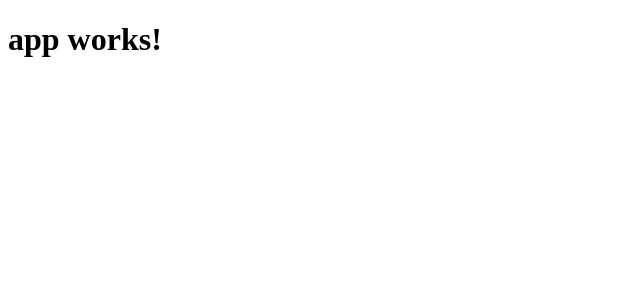
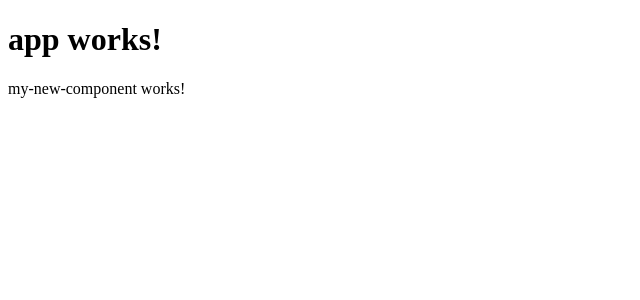
Before and after one commit to Bedo81/a2cli, an Angular app: page / in a window 1280 px wide. Shown: the top 300 px of the page, without its empty margins (0-640 px from the left). Built offline with nearby package versions, Linux system fonts and the light colour scheme.

Commit message:
test added new component

```diff
--- a/src/app/app.component.html
+++ b/src/app/app.component.html
@@ -1,3 +1,8 @@
 <h1>
   {{title}}
 </h1>
+<div>
+  <app-my-new-component>
+
+  </app-my-new-component>
+</div>
--- a/src/app/app.module.ts
+++ b/src/app/app.module.ts
@@ -4,10 +4,12 @@ import { FormsModule } from '@angular/forms';
 import { HttpModule } from '@angular/http';
 
 import { AppComponent } from './app.component';
+import { MyNewComponentComponent } from './my-new-component/my-new-component.component';
 
 @NgModule({
   declarations: [
-    AppComponent
+    AppComponent,
+    MyNewComponentComponent
   ],
   imports: [
     BrowserModule,
--- /dev/null
+++ b/src/app/my-new-component/my-new-component.component.html
@@ -0,0 +1,3 @@
+<p>
+  my-new-component works!
+</p>
--- /dev/null
+++ b/src/app/my-new-component/my-new-component.component.ts
@@ -0,0 +1,15 @@
+import { Component, OnInit } from '@angular/core';
+
+@Component({
+  selector: 'app-my-new-component',
+  templateUrl: './my-new-component.component.html',
+  styleUrls: ['./my-new-component.component.css']
+})
+export class MyNewComponentComponent implements OnInit {
+
+  constructor() { }
+
+  ngOnInit() {
+  }
+
+}
```
Also changed, not shown: src/app/my-new-component/my-new-component.component.css (added), 1 other file (tests, documents, lock files or other folders).
